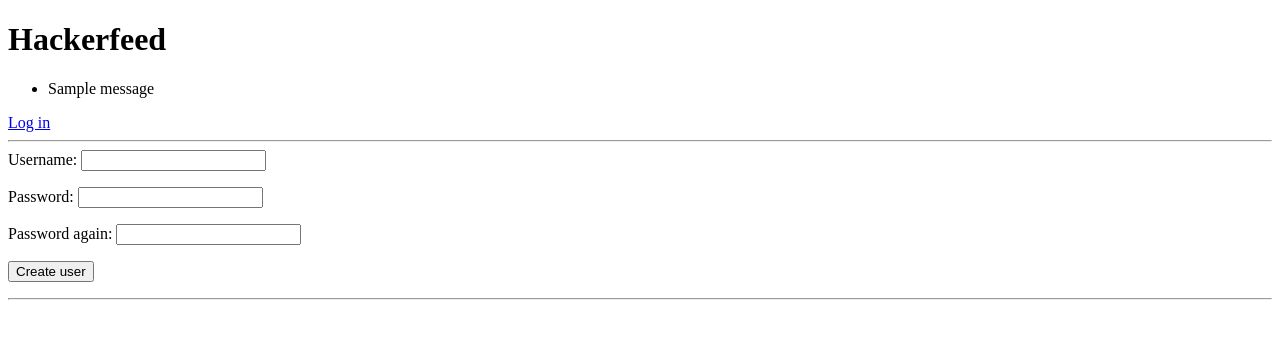
After one commit to napsyn/tsoha-chat, a Flask app: page /register in a window 1280 px wide. The commit adds this page. Shown: the top 339 px of the page. Run offline with Flask 3, Linux system fonts and the light colour scheme; one stand-in notice (Sample message) is shown.

Commit message:
User handling done

```diff
--- a/app/app.py
+++ b/app/app.py
@@ -1,5 +1,8 @@
 from flask import Flask
+from os import getenv
 
 app = Flask(__name__)
 
+app.secret_key = getenv("SECRET_KEY")
+
 import routes
--- a/app/routes.py
+++ b/app/routes.py
@@ -1,17 +1,47 @@
 from app import app
-from flask import redirect, render_template, request
+from flask import redirect, render_template, request, flash, session
+import users
 
 @app.route("/")
 def index():
     return render_template("index.html")
 
-@app.route("/login")
+@app.route("/login", methods=["GET", "POST"])
 def login():
-    return render_template("login.html")
+    if request.method == "GET":
+        return render_template("login.html")
+    if request.method == "POST":
+        if users.login(request.form["username"], request.form["password"]):
+            return redirect("/dashboard")
+        else:
+            flash("Incorrect username or password")
+            return render_template("login.html")
+
+@app.route("/logout", methods=["GET"])
+def logout():
+    users.logout()
+    return render_template("index.html")
 
 @app.route("/dashboard")
 def dashboard():
-    sql = "SELECT id, content, created_at FROM polls ORDER BY id DESC"
-    result = db.session.execute(sql)
-    posts = result.fetchall()
-    return render_template("dashboard.html", items=posts)
+    testitems = ["moi", "testi", "jee"]
+    return render_template("dashboard.html", items=testitems)
+
+@app.route("/register", methods=["GET", "POST"])
+def register():
+    error = None
+    if request.method == "GET":
+        return render_template("register.html")
+    if request.method == "POST":
+        username = request.form["username"]
+        password1 = request.form["password1"]
+        password2 = request.form["password2"]
+        if password1 != password2:
+            error = "Mismatching passwords"
+            return render_template("error.html", error=error)
+        if users.register(username, password1):
+            flash('Account succesfully created')
+            return redirect("/login")
+        else:
+            error = "Registration failed"
+            return render_template("error.html", error=error)
--- a/app/schema.sql
+++ b/app/schema.sql
@@ -1,7 +1,7 @@
 CREATE TABLE users (
     id SERIAL PRIMARY KEY,
     username TEXT UNIQUE,
-    password TEXT,
+    password TEXT
 );
 CREATE TABLE posts (
     id SERIAL PRIMARY KEY,
--- a/app/templates/dashboard.html
+++ b/app/templates/dashboard.html
@@ -3,10 +3,16 @@
 {% block content %}
 <title>Dashboard</title>
 <h1>Dashboard</h1>
+{% if session.user_id %}
 <table>
     {%for item in items%}
     <tr>
         <td class="table_content">{{ item }} {% endfor %}</td>
     </tr>
 </table>
+{% else %}
+<div>
+    <b>Log in to see content</b>
+</div>
+{% endif %}
 {% endblock %}
--- /dev/null
+++ b/app/templates/error.html
@@ -0,0 +1 @@
+Error: {{error}}
--- a/app/templates/layout.html
+++ b/app/templates/layout.html
@@ -1,9 +1,20 @@
 <!doctype html>
-<title>Hackerblog - {% block title %}{% endblock %}</title>
-<h1>Hackerblog</h1>
-<a href="/dashboard">Dashboard</a>
-<a href="/login">Login</a>
+<title>Hackerfeed - {% block title %}{% endblock %}</title>
+<h1>Hackerfeed</h1>
+{% with messages = get_flashed_messages() %}
+  {% if messages %}
+    <ul class=flashes>
+    {% for message in messages %}
+      <li>{{ message }}</li>
+    {% endfor %}
+    </ul>
+  {% endif %}
+{% endwith %}
+{% if session.user_id %}
+  <a href="/dashboard">Dashboard</a> | <a href="/logout">Log out</a>
+  {% else %}
+  <a href="/login">Log in</a>
+{% endif %}
 <hr>
 {% block content %}{% endblock %}
 <hr>
-Footer
--- a/app/templates/login.html
+++ b/app/templates/login.html
@@ -3,12 +3,15 @@
 {% block content %}
 <title>Login</title>
 <h1>Log in</h1>
+{% if error %}
+<p class=error><strong>Error:</strong> {{ error }}
+{% endif %}
 <form action="/login" method="post">
     Username: <input type="text" name="username">
     <p>
     Password: <input type="password" name="password">
     <p>
-    <input type="submit" value="Kirjaudu">
+    <input type="submit" value="Log in">
 </form>
     Don't have an account? Register <a href="/register">here!</a>
 {% endblock %}
--- /dev/null
+++ b/app/templates/register.html
@@ -0,0 +1,16 @@
+{% extends "layout.html" %}
+{% block title %}Register{% endblock %}
+{% block content %}
+<form action="/register" method="post">
+    Username: <input type="text" name="username">
+    <p>
+    Password: <input type="password" name="password1">
+    <p>
+    Password again: <input type="password" name="password2">
+    <p>
+    <input type="submit" value="Create user">
+</form>
+{% endblock %}
+{% if error %}
+<p class=error><strong>Error:</strong> {{ error }}
+{% endif %}
--- a/app/users.py
+++ b/app/users.py
@@ -1,9 +1,10 @@
 from db import db
 from flask import session
 from werkzeug.security import check_password_hash, generate_password_hash
+from sqlalchemy.sql import text
 
 def login(username, password):
-    sql = "SELECT id, password FROM users WHERE username=:username"
+    sql = text("SELECT id, password FROM users WHERE username=:username")
     result = db.session.execute(sql, {"username":username})
     user = result.fetchone()
     if not user:
@@ -21,10 +22,11 @@ def logout():
 def register(username, password):
     hash_value = generate_password_hash(password)
     try:
-        sql = "INSERT INTO users (username,password) VALUES (:username,:password)"
+        sql = text("INSERT INTO users (username,password) VALUES (:username,:password)")
         db.session.execute(sql, {"username":username, "password":hash_value})
         db.session.commit()
     except:
+        print(False)
         return False
     return login(username, password)
 
```
Also changed, not shown: app/templates/index.html (+8 -3 lines), app/models.py (deleted), app/posts.py (added).
